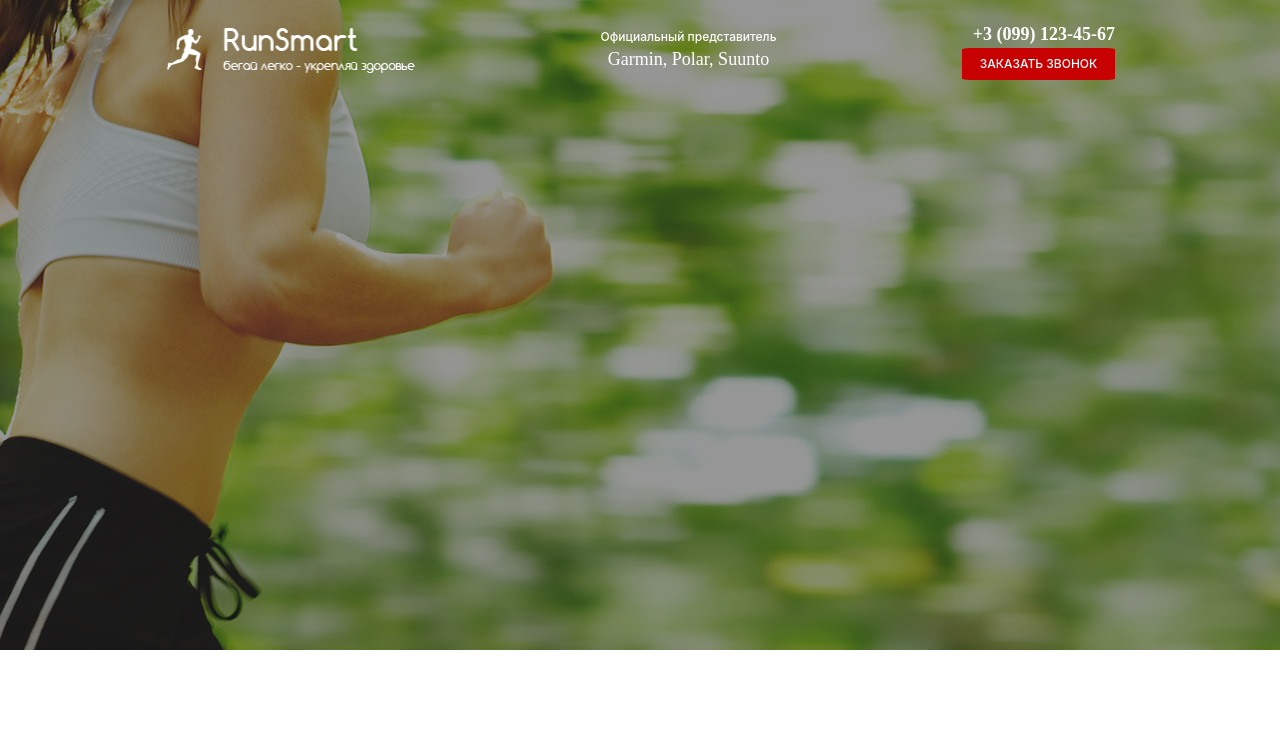
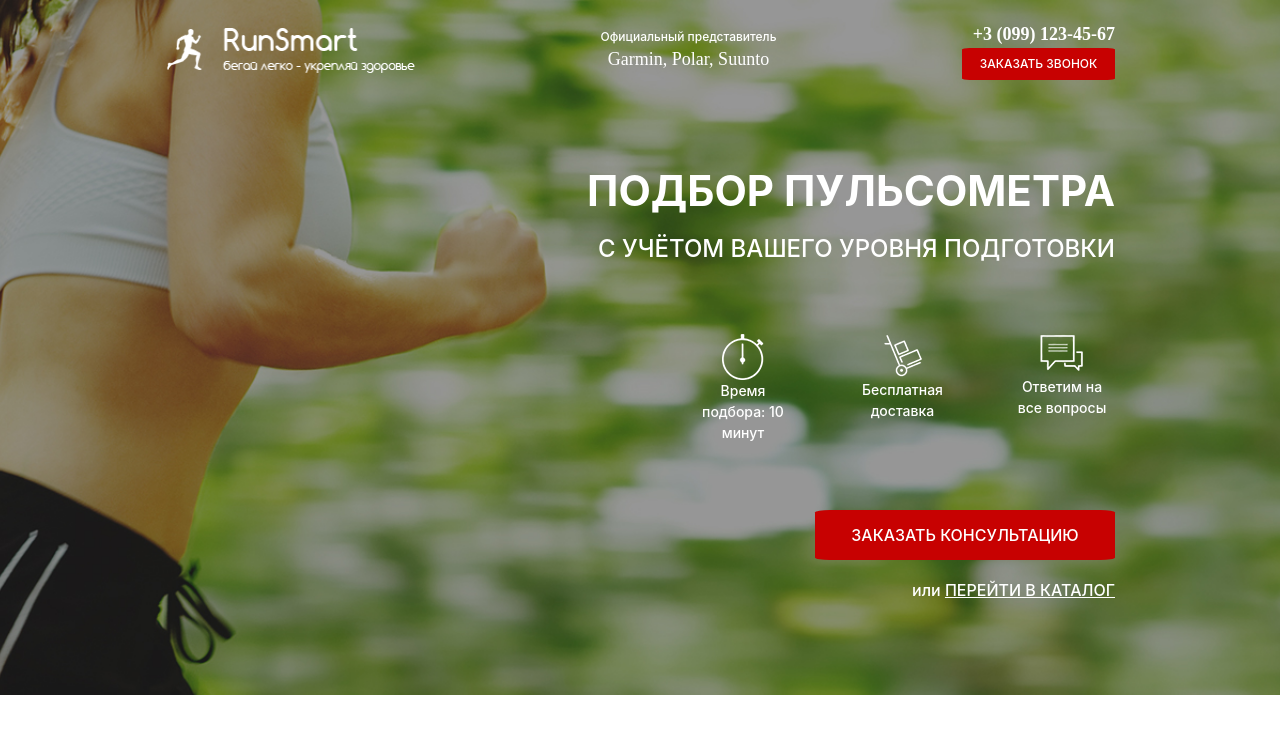
Before and after one commit to 93alfredmonin/puls, a website: page src/index.html in a window 1280 px wide. Drawn offline with Linux system fonts and the light colour scheme; a web font is replaced by a local one.

Commit message:
first section dt

```diff
--- a/src/index.html
+++ b/src/index.html
@@ -33,6 +33,35 @@
                     <button class="button">заказать звонок</button>
                 </div>
             </header>
+            <div class="promo__wrapper">
+                <h1 class="promo__header">
+                    Подбор пульсометра
+                </h1>
+                <h2 class="promo__subheader">
+                    с учётом Вашего уровня подготовки
+                </h2>
+                <div class="promo__icons">
+                    <div class="promo__icon">
+                        <img src="icons/icons1/time1.png" alt="time">
+                        Время подбора: 10 минут
+                    </div>
+                    <div class="promo__icon">
+                        <img src="icons/icons1/delyv2.png" alt="delyv">
+                        Бесплатная доставка
+                    </div>
+                    <div class="promo__icon">
+                        <img src="icons/icons1/questions3.png" alt="questions">
+                        Ответим на все вопросы
+                    </div>
+                </div>
+                <button class="button button_main">заказать консультацию</button>
+                <div class="promo__link">
+                    или
+                    <a href="#">ПЕРЕЙТИ В КАТАЛОГ</a>
+                </div>
+
+            </div>
+
         </div>
     </div>
 </body>
```
Also changed, not shown: src/css/style.min.css (+1 -1 lines), 1 other file.
